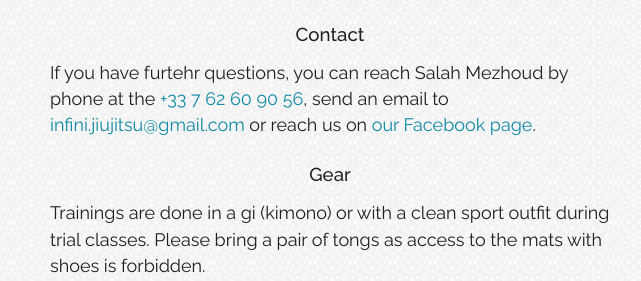
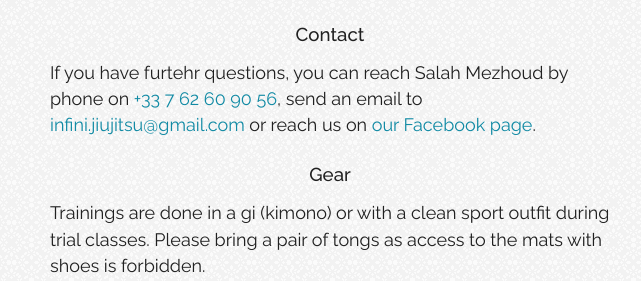
Before and after one commit to y-lohse/infini, a Jekyll site: the page built from en/contact.html, in a window 1280 px wide. Shown: the part 1921-2202 px from the top of the page, without its empty margins (310-951 px from the left). Built offline with Jekyll 4.4.1, drawn with Linux system fonts in a browser that asks for light colours.

Commit message:
correction

```diff
--- a/en/contact.html
+++ b/en/contact.html
@@ -256,7 +256,7 @@ title: Infos Pratiques — Infini Jiu-Jitsu
 </h3>
 
 <p>
-	If you have furtehr questions, you can reach Salah Mezhoud by phone at the <a href="telto:+33762609056">+33 7 62 60 90 56</a>, send an email to <a href="mailto:infini.jiujitsu@gmail.com">infini.jiujitsu@gmail.com</a> or reach us on <a href="https://www.facebook.com/pages/Infini-Jiu-Jitsu/411453555681974">our Facebook page</a>.
+	If you have furtehr questions, you can reach Salah Mezhoud by phone on <a href="telto:+33762609056">+33 7 62 60 90 56</a>, send an email to <a href="mailto:infini.jiujitsu@gmail.com">infini.jiujitsu@gmail.com</a> or reach us on <a href="https://www.facebook.com/pages/Infini-Jiu-Jitsu/411453555681974">our Facebook page</a>.
 </p>
 
 <h3>
```
